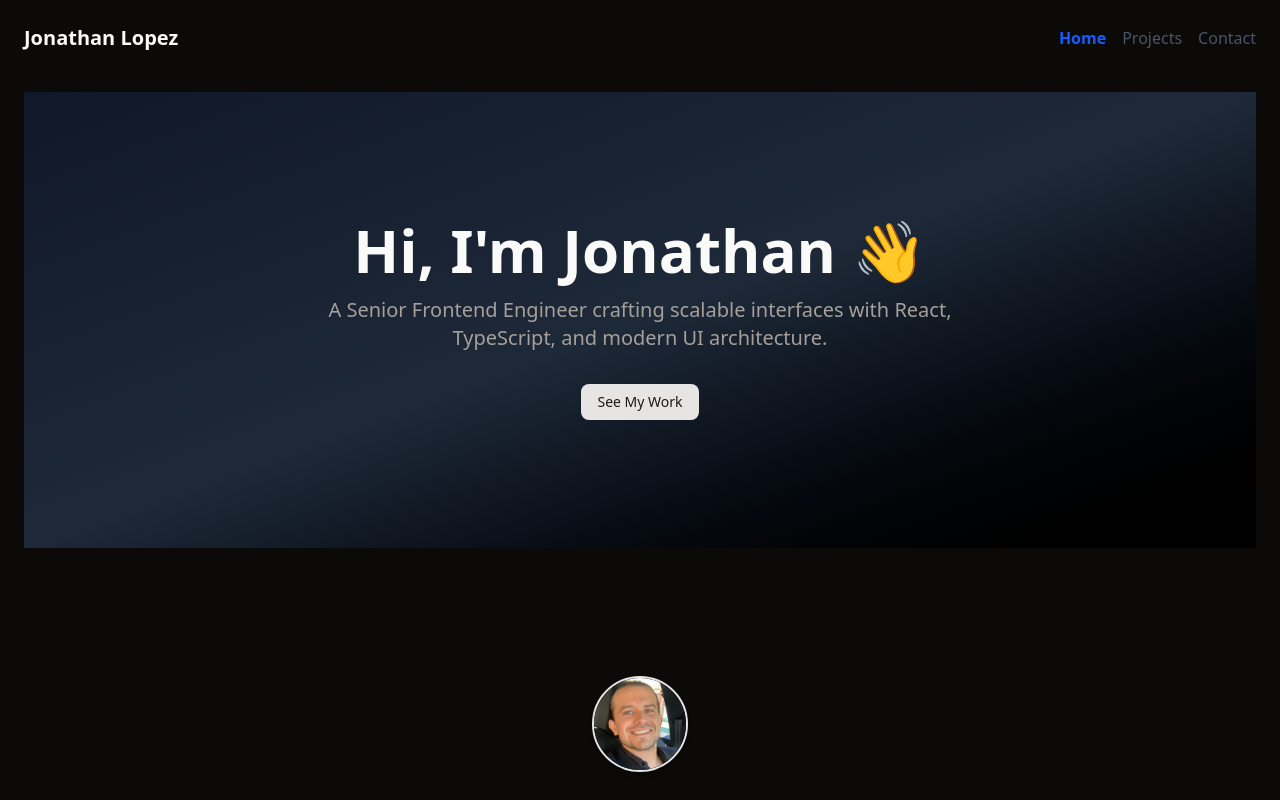
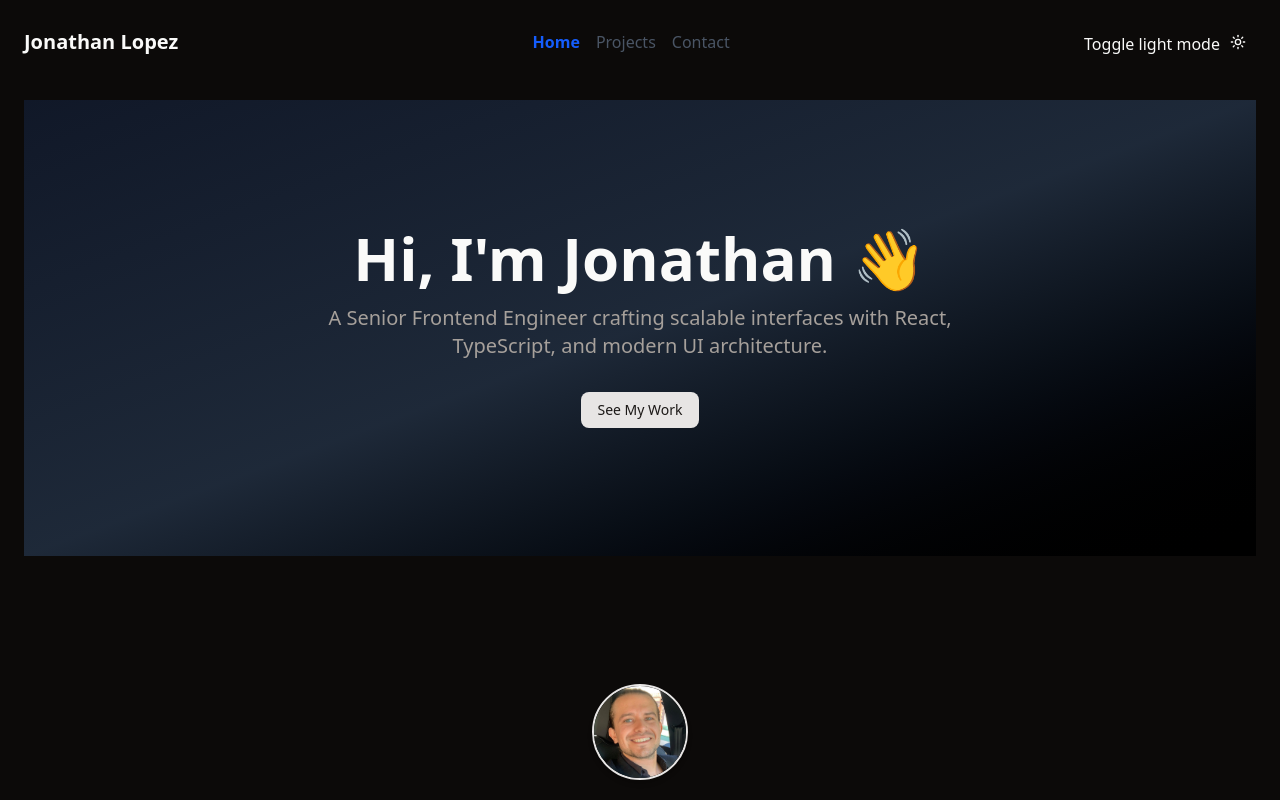
Before and after one commit to JonaLGarza/porfolio, a React (Vite) app: page / in a window 1280 px wide. Shown: the top 800 px of the page. Built offline with nearby package versions, Linux system fonts and the light colour scheme.

Commit message:
added dark mode toggle to main Layour

```diff
--- a/src/layout/MainLayout.tsx
+++ b/src/layout/MainLayout.tsx
@@ -1,6 +1,11 @@
 import { Outlet, NavLink } from "react-router-dom";
+import { useTheme } from "next-themes";
+import Button from "../components/atoms/Button";
+import { Moon, Sun } from "lucide-react";
+import React from "react";
 
 export default function MainLayout() {
+  const { theme, setTheme } = useTheme();
   return (
     <div className="min-h-screen p-6">
       <header className="flex justify-between items-center mb-10">
@@ -10,6 +15,17 @@
           <NavLink to="/projects" className={({ isActive }) => isActive ? "text-blue-600 font-semibold" : "text-gray-600"}>Projects</NavLink>
           <NavLink to="/contact" className={({ isActive }) => isActive ? "text-blue-600 font-semibold" : "text-gray-600"}>Contact</NavLink>
         </nav>
+        <div>
+          Toggle {theme === "dark" ? "light" : "dark"} mode
+          <Button
+            variant="ghost"
+            size="icon"
+            onClick={() => setTheme(theme === "dark" ? "light" : "dark")}
+            aria-label="Toggle Theme"
+          >
+            {theme === "dark" ? <Sun className="size-4" /> : <Moon className="size-4" />}
+          </Button>
+        </div>
       </header>
       <Outlet />
     </div>
```
